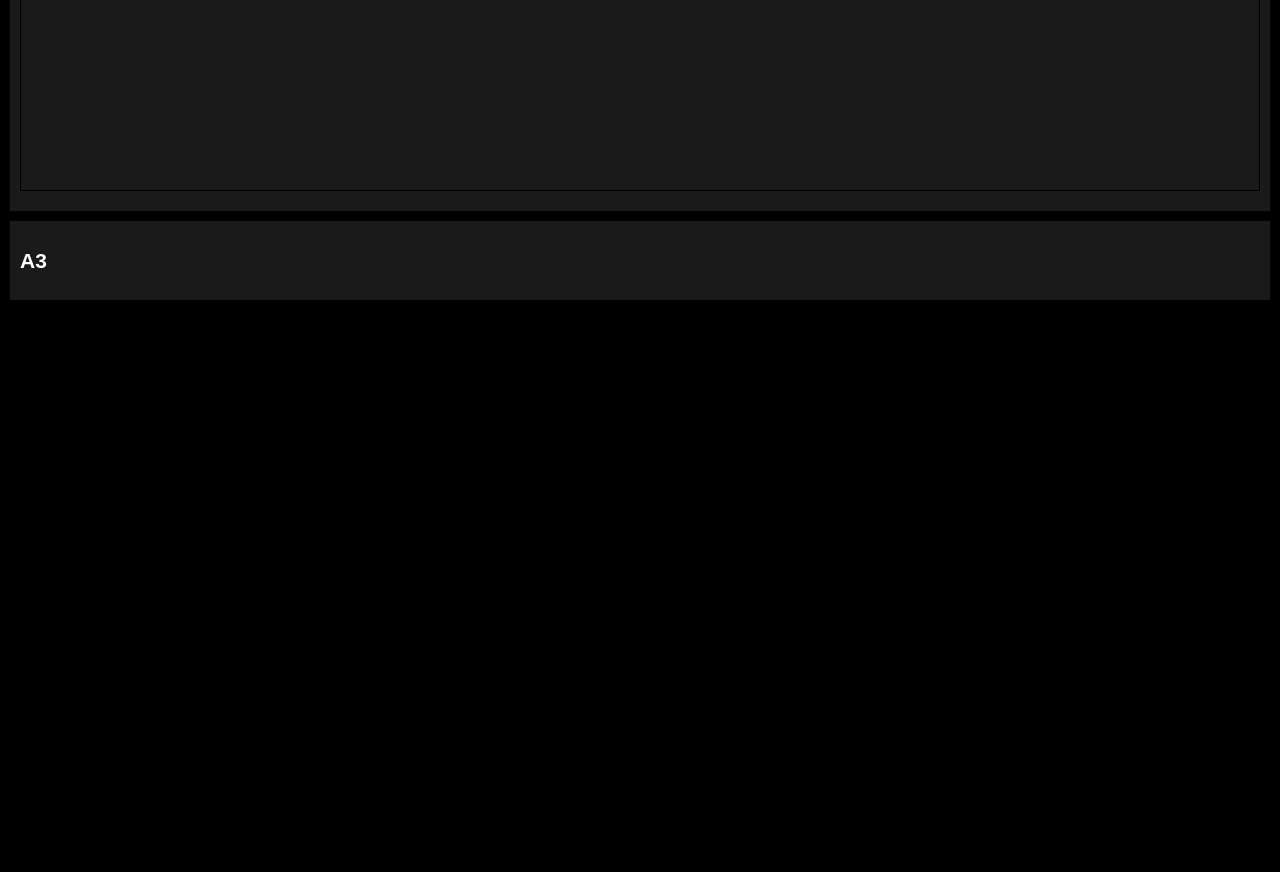
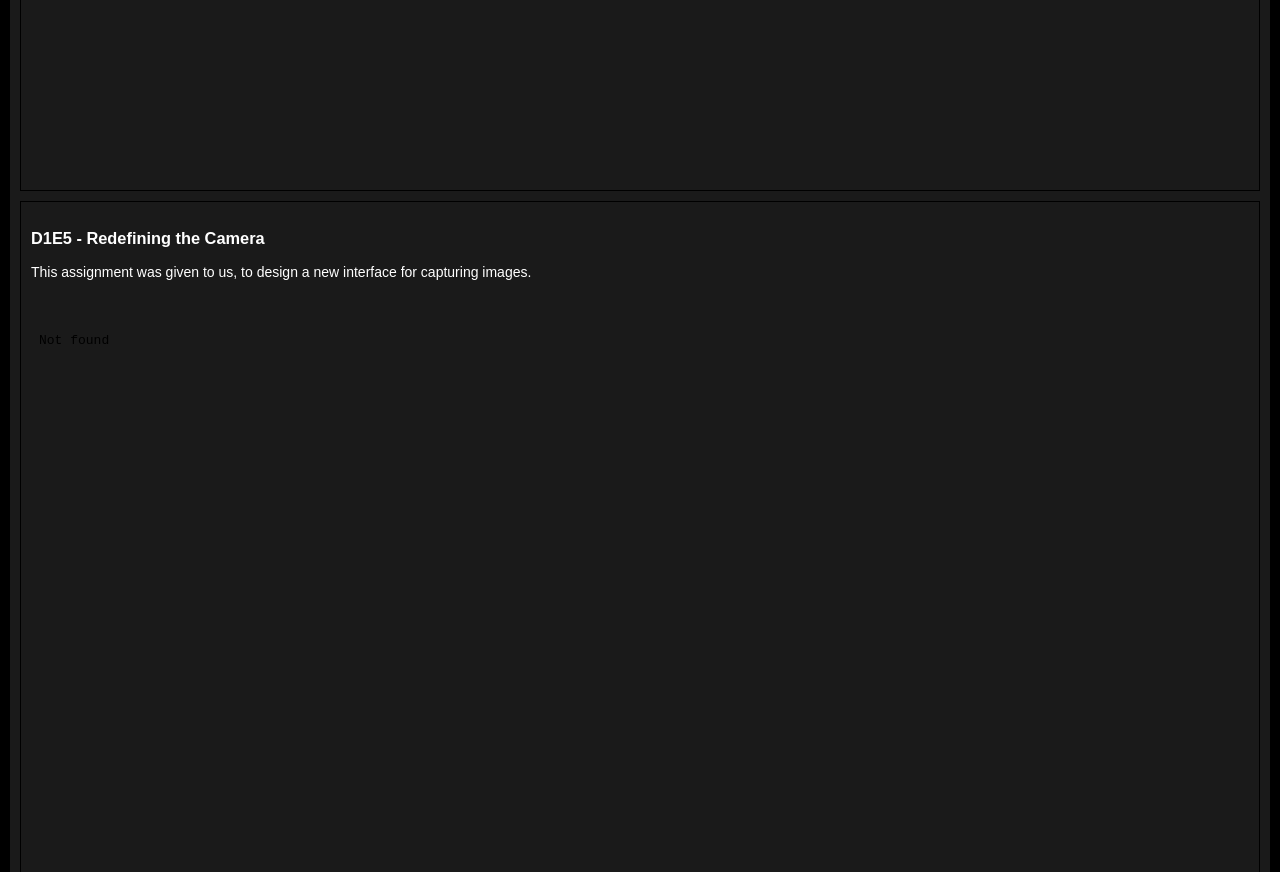
Before and after one commit to amaybharadwaj/interaction-test, a plain HTML site: page interaction-test-main/index.html in a window 1280 px wide. Shown: the part 3988-4860 px from the top of the page. Before the commit the page ends 4288 px from the top, so only its background shows below. Drawn offline with Linux system fonts and the light colour scheme.

Commit message:
Add files via upload

```diff
--- a/interaction-test-main/index.html
+++ b/interaction-test-main/index.html
@@ -119,6 +119,16 @@
                 <iframe class="pdf" src="assets/Atomic Design and Principles of Interaction.pdf"></iframe>
             </div>
         </div>
+        <div class="assignment-block" id="D1E1">
+            <h3>D1E5 - Redefining the Camera</h3>
+            <p>This assignment was given to us, to design a new interface for capturing images.</p>
+            <div class="media">
+                <!-- Insert your assignment content inside this block either as images using the img tag or embedding a PDF using iframe tag -->
+
+                <!-- or --> <br>
+                <iframe class="pdf" src="assets/Camera Redefine_compressed.pdf"></iframe>
+            </div>
+        </div>
     </section>
 
     <!-- Assignment section for A3 -->
```
Also changed, not shown: 1 other file.
